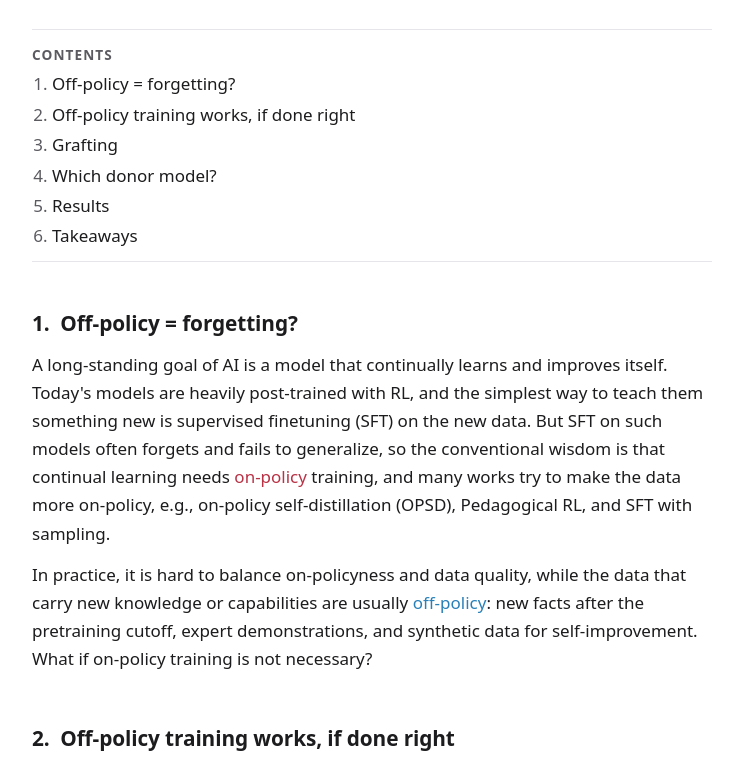
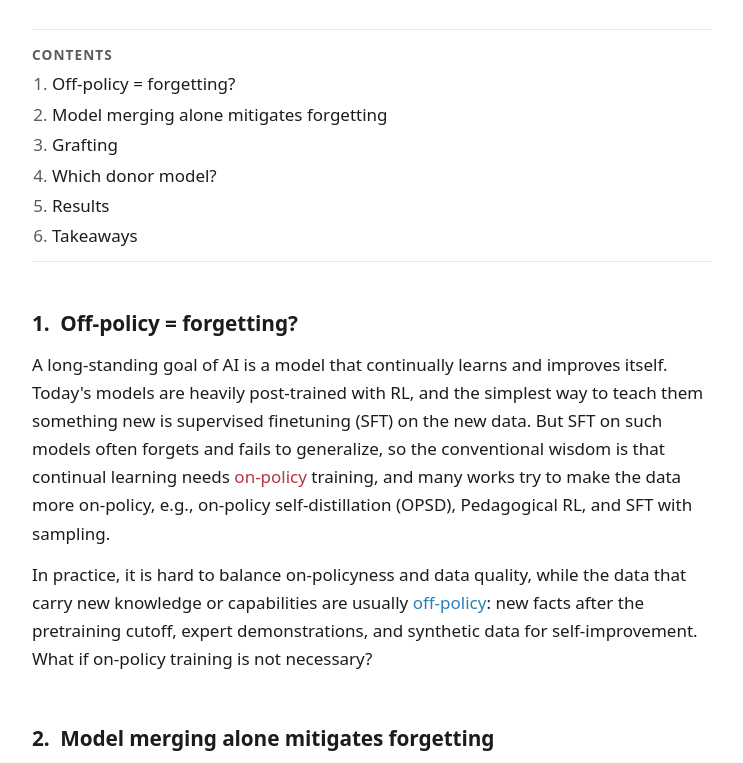
Before and after one commit to AR-FORUM/grafting-web, a plain HTML site: page index.html in a window 1280 px wide. Shown: the part 602-1365 px from the top of the page, without its empty margins (268-1011 px from the left). Drawn offline with Linux system fonts and the light colour scheme.

Commit message:
section 2 is merging only; interference paragraphs open the grafting section

```diff
--- a/index.html
+++ b/index.html
@@ -52,7 +52,7 @@
   <h2>Contents</h2>
   <ol>
     <li><a href="#problem">Off-policy = forgetting?</a></li>
-    <li><a href="#merging">Off-policy training works, if done right</a></li>
+    <li><a href="#merging">Model merging alone mitigates forgetting</a></li>
     <li><a href="#grafting">Grafting</a></li>
     <li><a href="#donor">Which donor model?</a></li>
     <li><a href="#results">Results</a></li>
@@ -80,7 +80,7 @@
 </section>
 
 <section id="merging">
-  <h2>2.&nbsp;&nbsp;Off-policy training works, if done right</h2>
+  <h2>2.&nbsp;&nbsp;Model merging alone mitigates forgetting</h2>
   <p>
     Our premise is that simply merging the SFT model back toward the original post-trained
     model, &theta;<sub>merge</sub> = (1 &minus; &lambda;) &theta;<sub>post</sub> + &lambda; &theta;&prime;<sub>post</sub>,
@@ -97,6 +97,10 @@
       improves generalization for every method.
     </figcaption>
   </figure>
+</section>
+
+<section id="grafting">
+  <h2>3.&nbsp;&nbsp;Grafting</h2>
   <p>
     Merging only scales the update down without changing its direction, so SFT was
     learning something useful. It hurts because it interferes with existing capabilities.
@@ -108,10 +112,6 @@
     the parameters that support existing capabilities. This suggests learning the update
     on an <em>earlier</em> checkpoint instead. But how?
   </p>
-</section>
-
-<section id="grafting">
-  <h2>3.&nbsp;&nbsp;Grafting</h2>
   <p>
     Task arithmetic (Ilharco et al., 2023) shows that an update need not be derived from
     the model it is applied to. Based on this, we change <em>where</em> the update is
```
